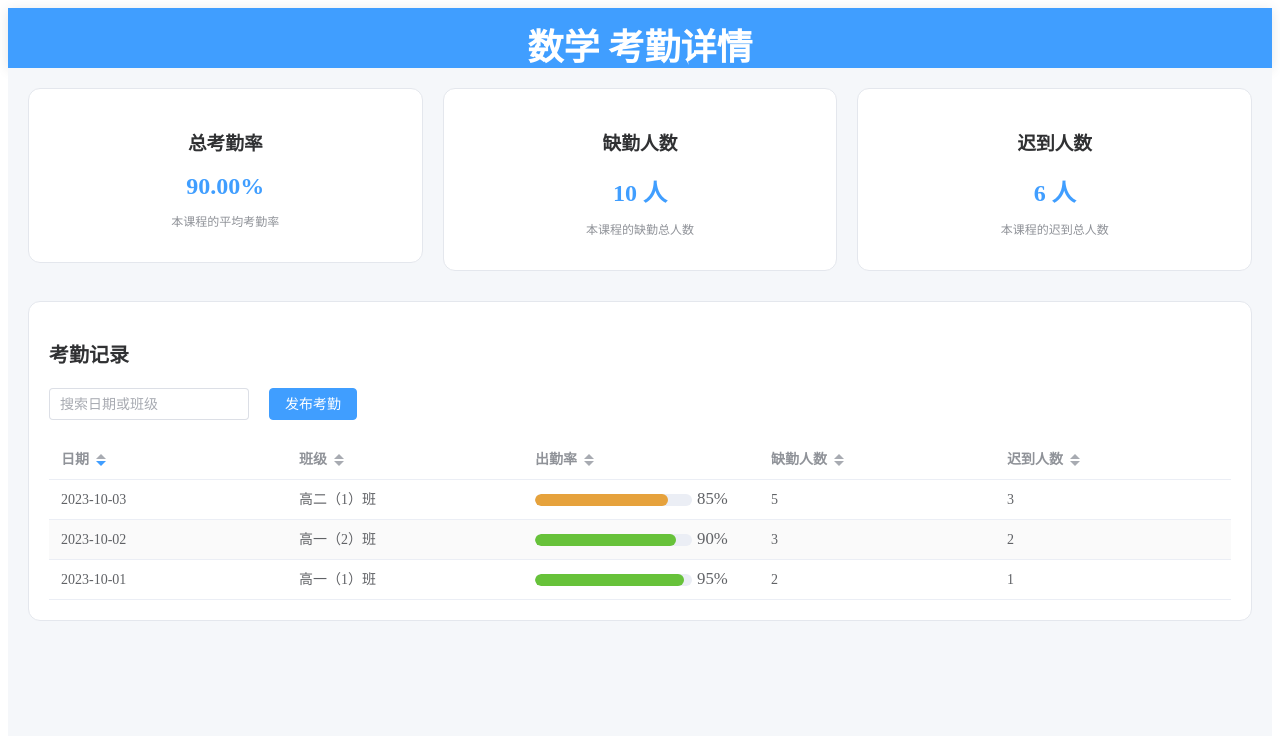
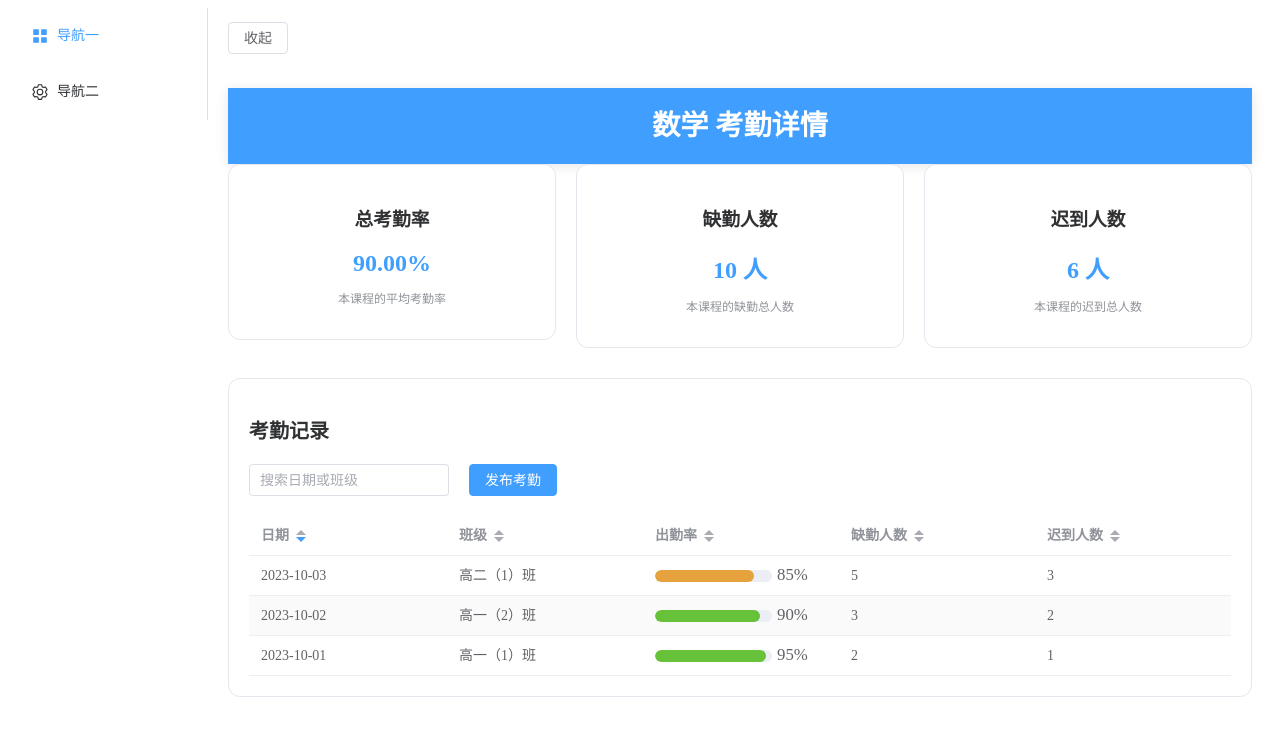
Before and after one commit to Huanswurst/Playground, a Vue app: page /teacher/course-attendance in a window 1280 px wide. Shown: the top 736 px of the page. Built offline with nearby package versions, Linux system fonts and the light colour scheme.

Commit message:
重构布局，添加侧边栏和导航功能

```diff
--- a/src/App.vue
+++ b/src/App.vue
@@ -1,10 +1,49 @@
 <script setup>
-import HelloWorld from './components/HelloWorld.vue'
-import TheWelcome from './components/TheWelcome.vue'
+import { ref } from 'vue'
+import { Menu as IconMenu, Setting } from '@element-plus/icons-vue'
+
+const isCollapse = ref(false)
+const handleOpen = (key, keyPath) => {
+  console.log(key, keyPath)
+}
+const handleClose = (key, keyPath) => {
+  console.log(key, keyPath)
+}
 </script>
 
 <template>
-    <router-view></router-view>
+  <el-container>
+    <el-aside :width="isCollapse ? '64px' : '200px'">
+      <el-menu
+        default-active="1"
+        class="el-menu-vertical-demo"
+        :collapse="isCollapse"
+        @open="handleOpen"
+        @close="handleClose"
+      >
+        <el-menu-item index="1">
+          <el-icon><icon-menu /></el-icon>
+          <template #title>导航一</template>
+        </el-menu-item>
+        <el-menu-item index="2">
+          <el-icon><setting /></el-icon>
+          <template #title>导航二</template>
+        </el-menu-item>
+      </el-menu>
+    </el-aside>
+
+    <el-container>
+      <el-header style="text-align: right; font-size: 12px">
+        <el-button @click="isCollapse = !isCollapse">
+          {{ isCollapse ? '展开' : '收起' }}
+        </el-button>
+      </el-header>
+
+      <el-main>
+        <router-view></router-view>
+      </el-main>
+    </el-container>
+  </el-container>
 </template>
 
 <style scoped>
--- a/src/views/teacher/CourseAttendance.vue
+++ b/src/views/teacher/CourseAttendance.vue
@@ -1,9 +1,9 @@
 <template>
-  <el-container class="dashboard-container" :class="{ mobile: isMobile }">
-    <el-header class="dashboard-header">
+  <div class="dashboard-container" :class="{ mobile: isMobile }">
+    <div class="dashboard-header">
       <h1>{{ course.courseName }} 考勤详情</h1>
-    </el-header>
-    <el-main>
+    </div>
+    <div class="dashboard-content">
       <!-- 统计卡片 -->
       <el-row :gutter="isMobile ? 10 : 20">
         <el-col :span="isMobile ? 24 : 8">
@@ -68,8 +68,8 @@
           <el-table-column prop="lateCount" label="迟到人数" sortable />
         </el-table>
       </el-card>
-    </el-main>
-  </el-container>
+    </div>
+  </div>
 </template>
 
 <script>
```
